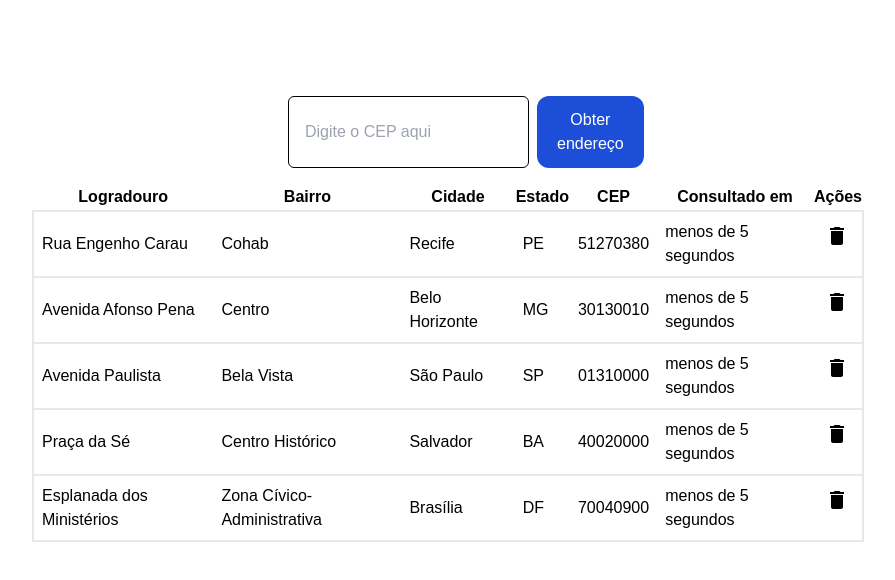
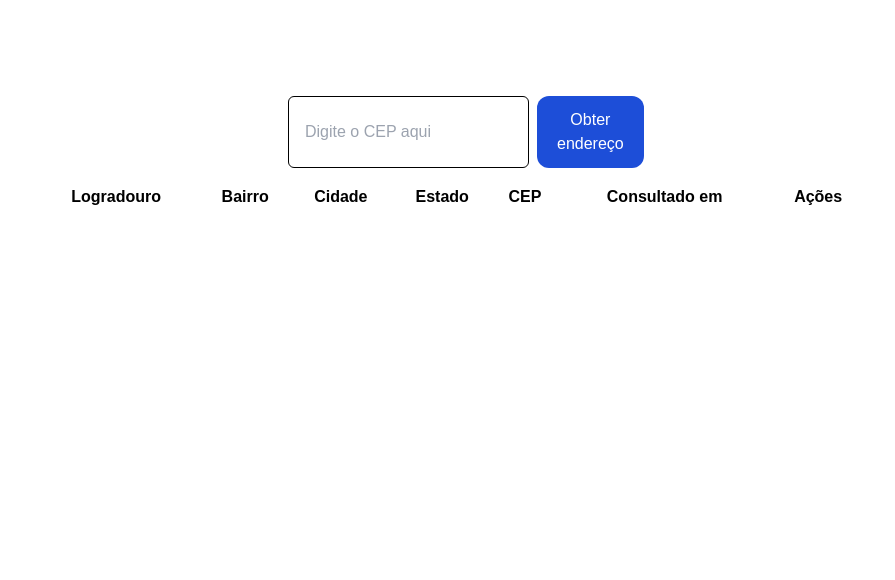
Before and after one commit to softexrecifepe/find-address-by-cep-web, a Next.js app: page / in a window 1280 px wide. Shown: the top 580 px of the page, without its empty margins (192-1087 px from the left). Built offline with nearby package versions, Linux system fonts and the light colour scheme.

Commit message:
feat: salva dinamicamente os dados no locaStorage

```diff
--- a/src/app/page.tsx
+++ b/src/app/page.tsx
@@ -1,5 +1,5 @@
 "use client";
-import { useState } from "react";
+import { useEffect, useState } from "react";
 import { getAddress } from "../../get-address";
 import { formatDistanceToNow } from "date-fns";
 import { ptBR } from "date-fns/locale";
@@ -124,7 +124,7 @@ export default function Home() {
   const [address, setAddress] = useState(null);
   const [loading, setLoading] = useState(false);
 
-  const [enderecos, setEnderecos] = useState<Address[]>(inititalEnderecos);
+  const [enderecos, setEnderecos] = useState<Address[] | null>(null);
 
   const [inputValue, setInputValue] = useState("");
 
@@ -150,7 +150,7 @@ export default function Home() {
 
       console.log(newEndereco);
 
-      setEnderecos([newEndereco, ...enderecos]);
+      setEnderecos([newEndereco].concat(enderecos ? enderecos : []));
     } catch (error) {
       console.log(error);
       alert("Ocorreu um erro ao obter o endereço.");
@@ -167,6 +167,20 @@ export default function Home() {
 
     setEnderecos(filteredAddresses);
   }
+
+  useEffect(() => {
+    const result = localStorage.getItem("@addresses");
+
+    if (result === null) return;
+
+    setEnderecos(JSON.parse(result));
+  }, []);
+
+  useEffect(() => {
+    if (enderecos === null) return;
+
+    localStorage.setItem("@addresses", JSON.stringify(enderecos));
+  }, [enderecos]);
 
   return (
     <div className="flex flex-col gap-4 px-56 mt-24">
@@ -202,7 +216,7 @@ export default function Home() {
         </thead>
 
         <tbody>
-          {enderecos.map((endereco) => (
+          {enderecos?.map((endereco) => (
             <tr key={endereco.id} className="border-2 [&>*]:py-2 [&>*]:px-2">
               <td>{endereco.logradouro}</td>
               <td>{endereco.bairro}</td>
```
